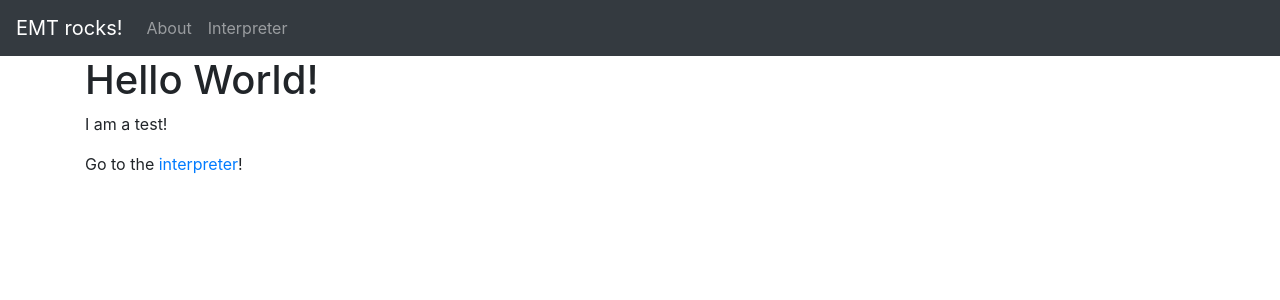
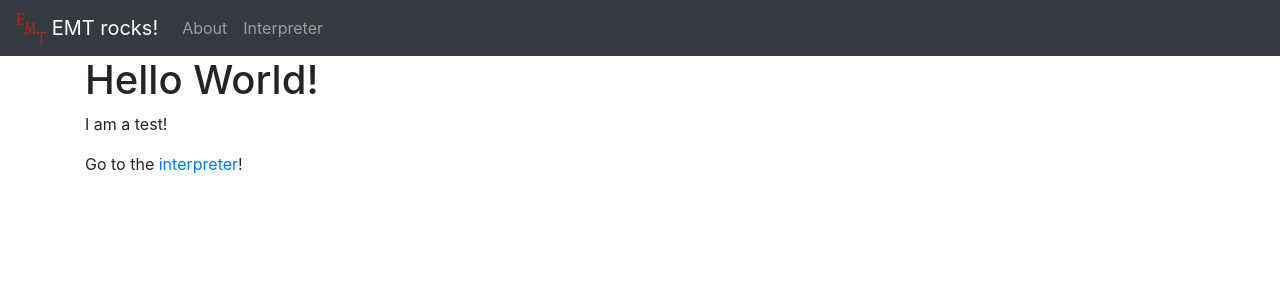
Before and after one commit to EarlyMusicTheory/mensural-interpreter, a Jekyll site: the page built from index.markdown, in a window 1280 px wide. Shown: the top 300 px of the page. Built offline with Jekyll 4.4.1, drawn with Linux system fonts in a browser that asks for light colours.

Commit message:
Add EMT logo to navbar

```diff
--- a/_includes/topMenu.html
+++ b/_includes/topMenu.html
@@ -1,5 +1,8 @@
 <nav class="navbar navbar-dark bg-dark navbar-expand-md">
-  <a class="navbar-brand" href="{{site.url}}">EMT rocks!</a>
+  <a class="navbar-brand" href="{{site.url}}">
+    <img src="{{site.url}}/img/EMT-logo.png" width="30" height="30" class="d-inline-block align-top" alt="EMT" loading="lazy">
+    EMT rocks!
+  </a>
   <ul class="navbar-nav">
       {% for entry in site.data.menu.menu %}
       <li class="nav-item">
```
Also changed, not shown: img/EMT-logo.png (added).
